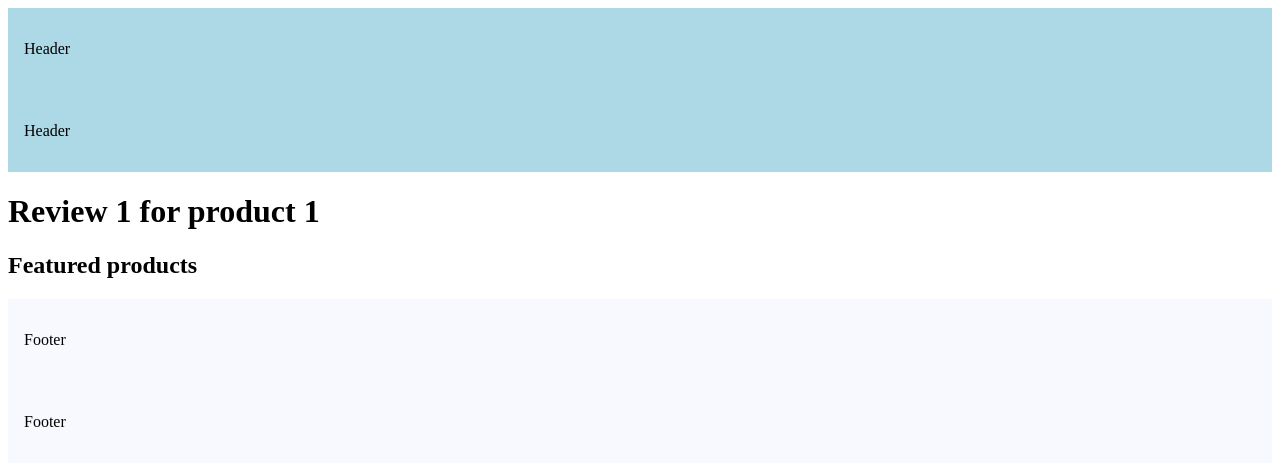
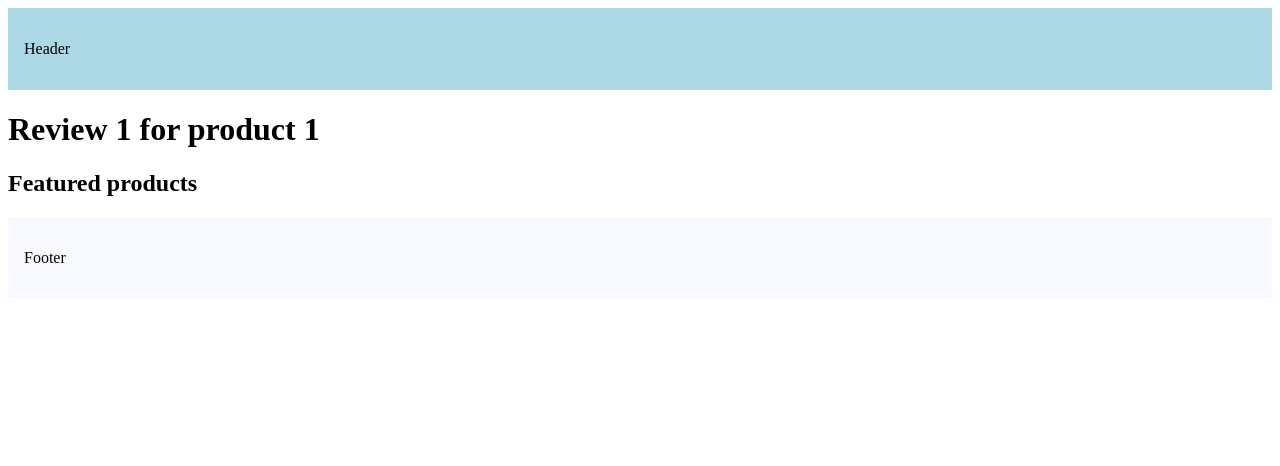
Before and after one commit to TanmoyWG01/learn-Next.js, a Next.js app in the folder my-app/: page /products/1/reviews/1 in a window 1280 px wide. Shown: the top 466 px of the page. Built offline with nearby package versions, Linux system fonts and the light colour scheme.

Commit message:
Remove commented-out header and footer in MarketingLayout component

```diff
--- a/my-app/src/app/products/layout.tsx
+++ b/my-app/src/app/products/layout.tsx
@@ -11,23 +11,23 @@ export default function MarketingLayout({
   return (
     <html lang="en">
       <body>
-        <header
+        {/* <header
           style={{
             backgroundColor: "lightblue",
             padding: "1rem",
           }}
         >
           <p>Header</p>
-        </header>
+        </header> */}
         {children}
-        <footer
+        {/* <footer
           style={{
             backgroundColor: "ghostwhite",
             padding: "1rem",
           }}
         >
           <p>Footer</p>
-        </footer>
+        </footer> */}
       </body>
     </html>
   );
```
